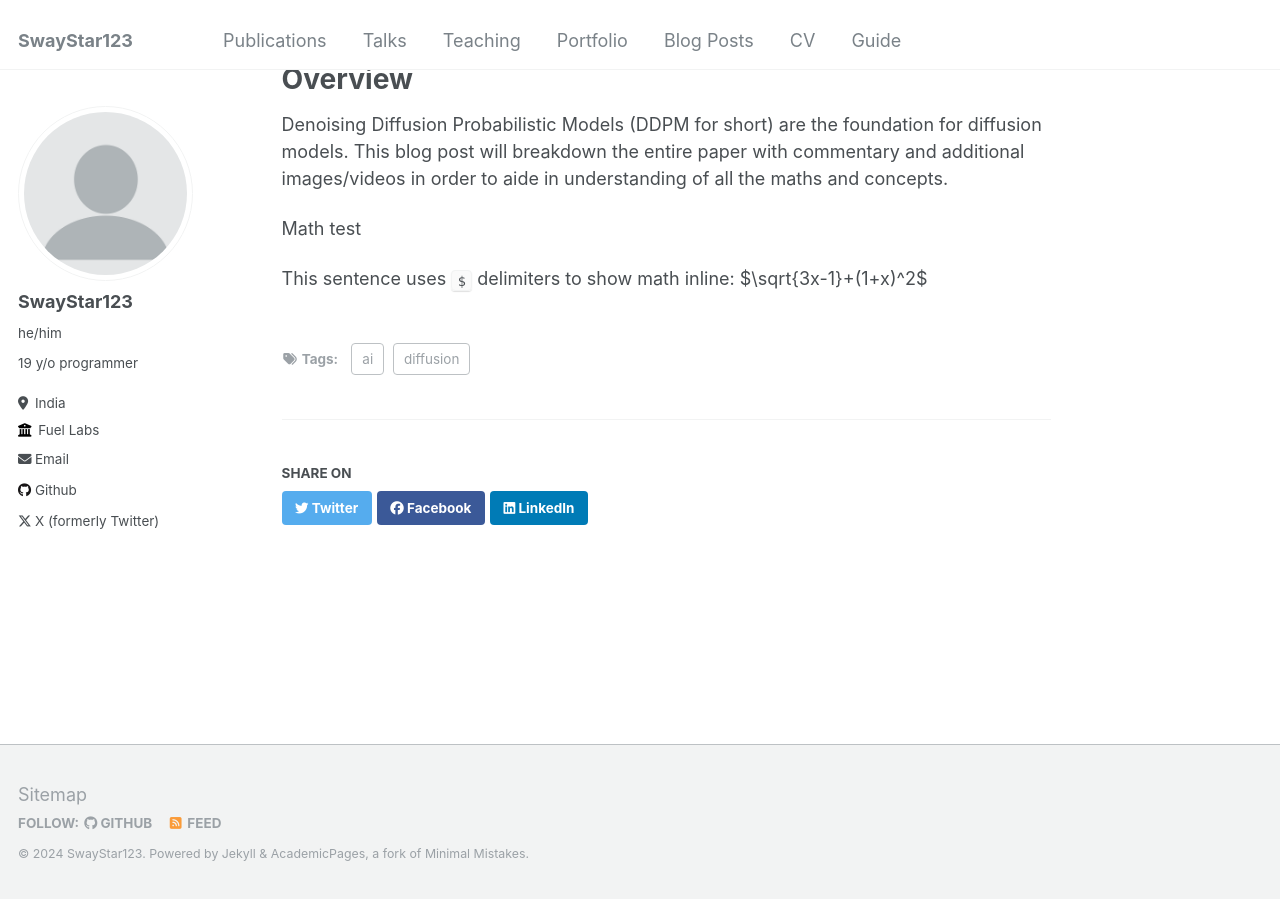
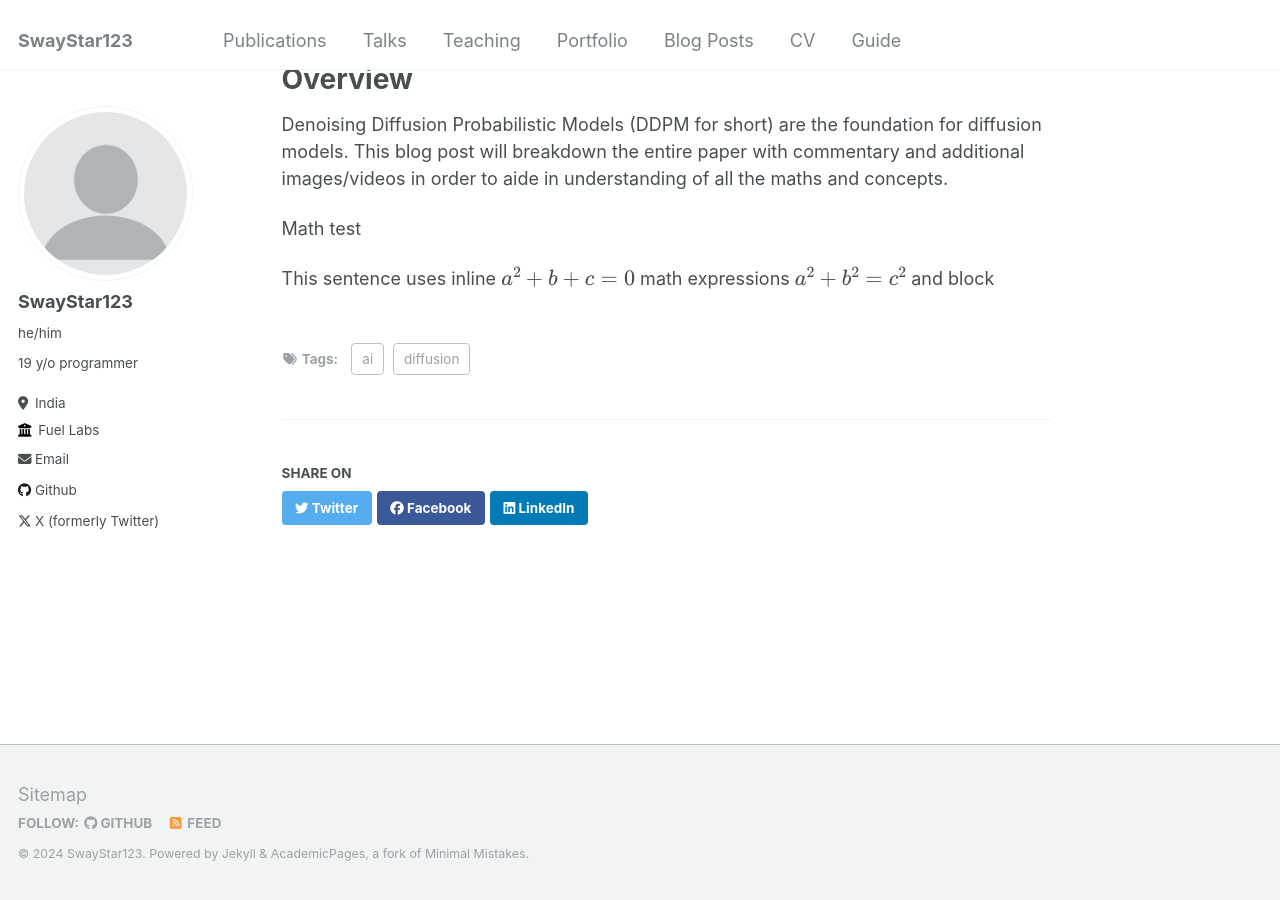
Before and after one commit to SwayStar123/swaystar123.github.io, a Jekyll site: the page built from _posts/2024-07-04-blog-post-1.md, in a window 1280 px wide and 900 px high, scrolled down 798 px. Built offline with Jekyll 4.4.1, drawn with Linux system fonts in a browser that asks for light colours.

Commit message:
use mathjax

```diff
--- a/_posts/2024-07-04-blog-post-1.md
+++ b/_posts/2024-07-04-blog-post-1.md
@@ -30,4 +30,4 @@ Denoising Diffusion Probabilistic Models (DDPM for short) are the foundation for
 
 Math test
 
-This sentence uses `$` delimiters to show math inline:  $\sqrt{3x-1}+(1+x)^2$
+This sentence uses inline \\(a^2 + b + c = 0\\) math expressions $$a^2 + b^2 = c^2$$ and block
```
